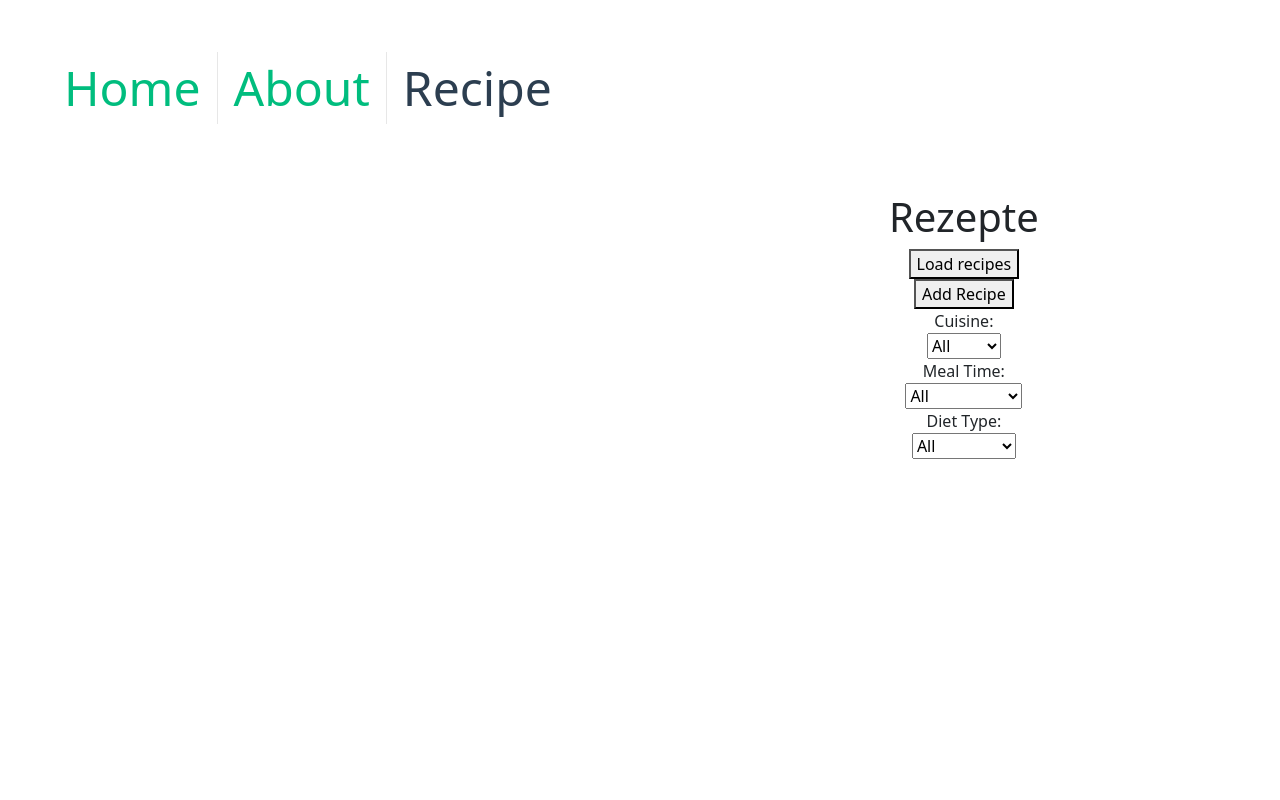
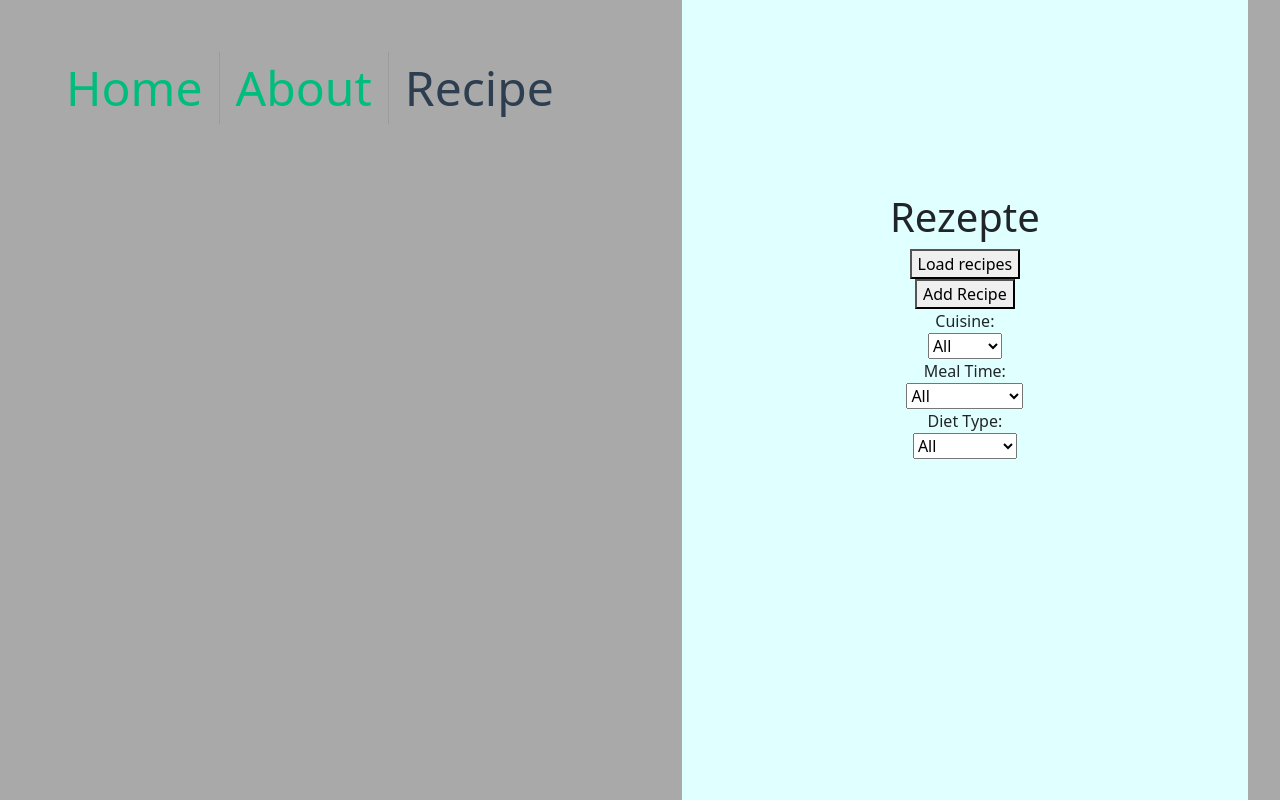
Before and after one commit to Leif007/Frontend-MeinKochbuch, a Vue app in the folder MeinKochbuch/: page /recipe in a window 1280 px wide. Shown: the top 800 px of the page. Built offline with nearby package versions, Linux system fonts and the light colour scheme.

Commit message:
style changes

```diff
--- a/MeinKochbuch/src/App.vue
+++ b/MeinKochbuch/src/App.vue
@@ -26,6 +26,8 @@ header {
   line-height: 1.5;
   max-height: 20vh;
   text-align: center;
+
+  padding: 2px;
 }
 #app {
   display: flex;
@@ -85,4 +87,10 @@ nav a:first-of-type {
   }
 
 }
+
 </style>
+<style>
+body {
+  background-color: darkgray;
+}
+</style>
--- a/MeinKochbuch/src/components/recipe.vue
+++ b/MeinKochbuch/src/components/recipe.vue
@@ -219,15 +219,7 @@ let filteredRecipes = computed(() => {
   margin-top: 20px;
   align-items: flex-start;
 }
-.body {
-  margin-top: 0rem;
-  display: flex;
-  flex-direction: column;
-  align-items: flex-start; /* Adjust this line */
-  gap: 2px; /* Adjust as needed */
-  background-color: whitesmoke;
 
-}
 .newRecipe{
   margin-top: 0rem;
   display: flex;
@@ -243,7 +235,7 @@ let filteredRecipes = computed(() => {
   align-items: center;
   justify-content: center;
   flex-direction: column;
-  background-color: white;
+  background-color: lightcyan;
 }
 @media (min-width: 1024px) {
   .recipeheader {
--- a/MeinKochbuch/src/views/AboutView.vue
+++ b/MeinKochbuch/src/views/AboutView.vue
@@ -21,14 +21,17 @@
     min-height: 75vh;
     display: flex;
     align-items: center;
+    background-color: lightcyan;
+    padding: 200px;
   }
   .beschreibung {
-    margin-top: -40rem;
+    margin-top: -30rem;
     margin-left: 1rem;
     font-size: large;
     overflow: auto;
     display: flex;
     align-items: center;
+    background-blend-mode: color;
 
   }
 }
```
